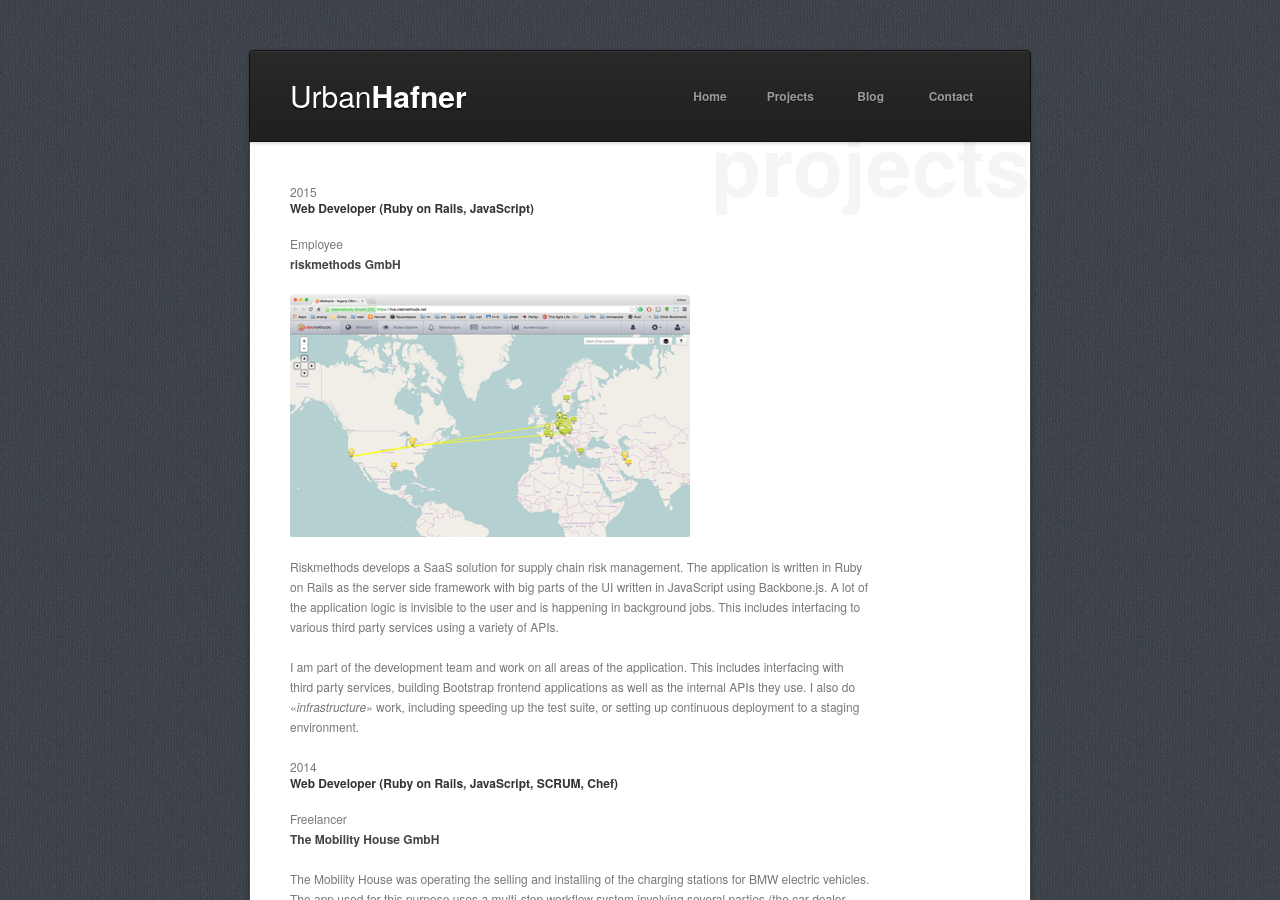
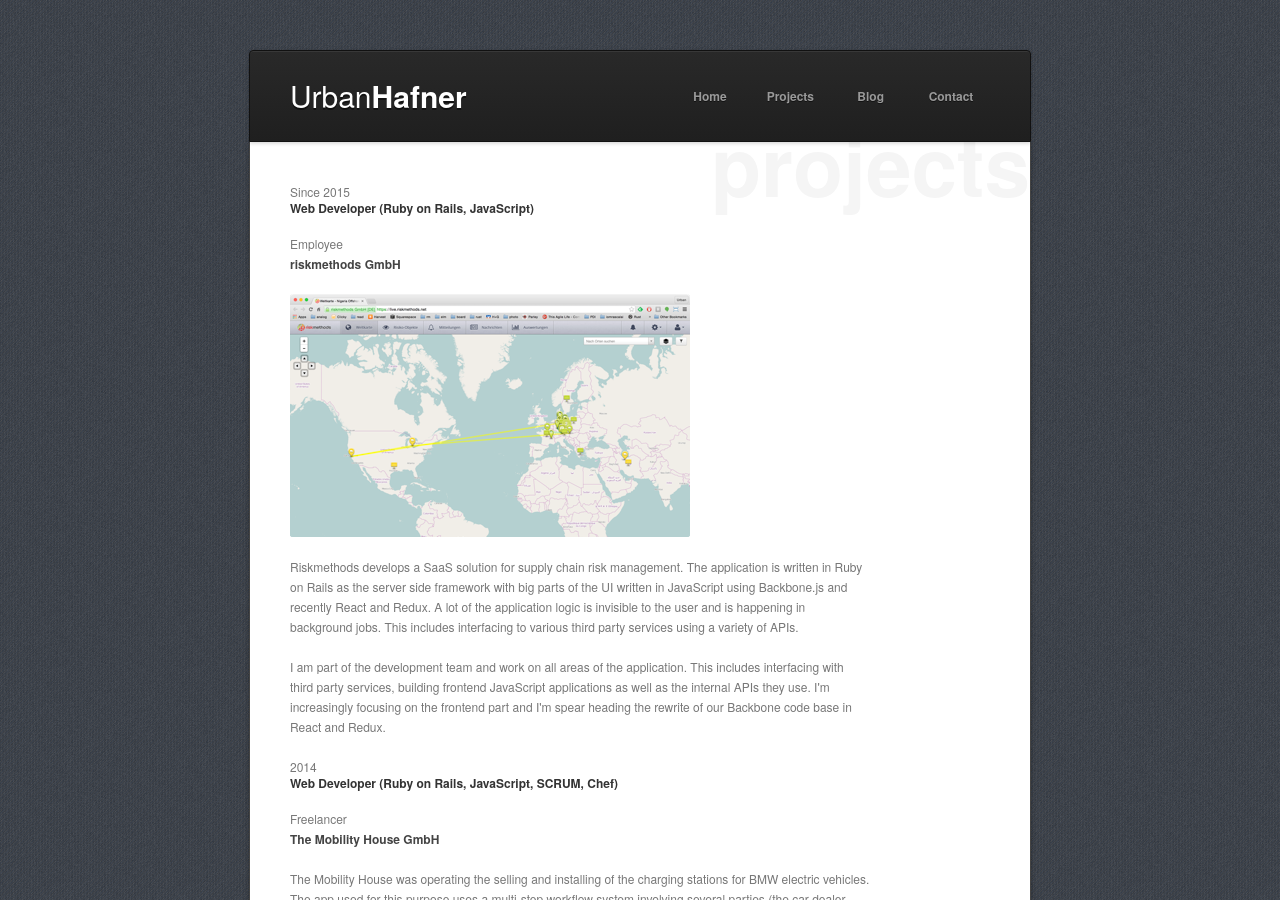
Before and after one commit to ujh/urbanhafner.com, a Jekyll site: the page built from projects/index.html, in a window 1280 px wide and 900 px high. Built offline with Jekyll 4.4.1, drawn with Linux system fonts in a browser that asks for light colours; comment, search, counter and statistics services are not loaded.

Commit message:
Slight update

```diff
--- a/projects/index.html
+++ b/projects/index.html
@@ -6,7 +6,7 @@ layout: default
   <div class="container">
     <div class="ten columns">
 
-      <div class="date">2015</div>
+      <div class="date">Since 2015</div>
       <div class="info">
         <div class="heading">
           <h6>Web Developer (Ruby on Rails, JavaScript)</h6>
@@ -23,10 +23,10 @@ layout: default
           </a>
         </p>
         <p>
-          Riskmethods develops a SaaS solution for supply chain risk management. The application is written in Ruby on Rails as the server side framework with big parts of the UI written in JavaScript using Backbone.js. A lot of the application logic is invisible to the user and is happening in background jobs. This includes interfacing to various third party services using a variety of APIs.
+          Riskmethods develops a SaaS solution for supply chain risk management. The application is written in Ruby on Rails as the server side framework with big parts of the UI written in JavaScript using Backbone.js and recently React and Redux. A lot of the application logic is invisible to the user and is happening in background jobs. This includes interfacing to various third party services using a variety of APIs.
         </p>
         <p>
-          I am part of the development team and work on all areas of the application. This includes interfacing with third party services, building Bootstrap frontend applications as well as the internal APIs they use. I also do «<em>infrastructure</em>» work, including speeding up the test suite, or setting up continuous deployment to a staging environment.
+          I am part of the development team and work on all areas of the application. This includes interfacing with third party services, building frontend JavaScript applications as well as the internal APIs they use. I'm increasingly focusing on the frontend part and I'm spear heading the rewrite of our Backbone code base in React and Redux.
         </p>
       </div>
 
```
